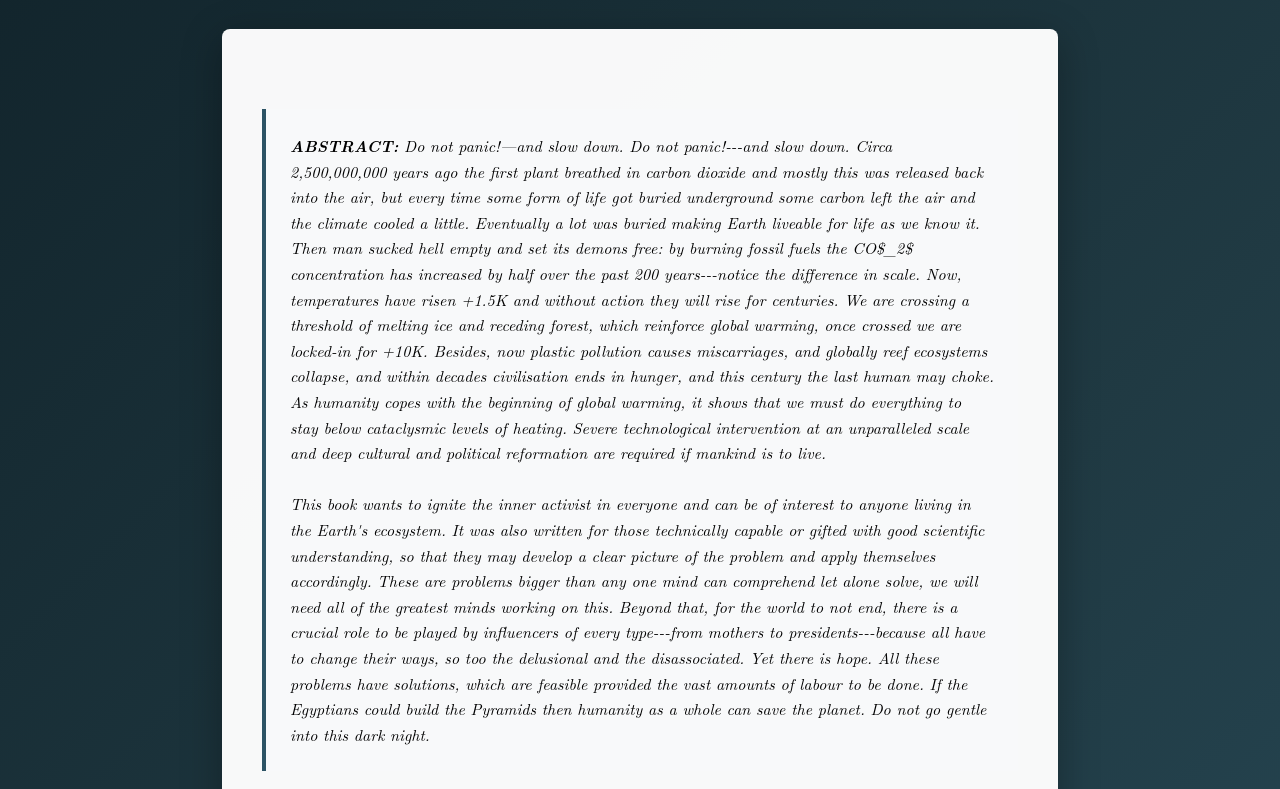
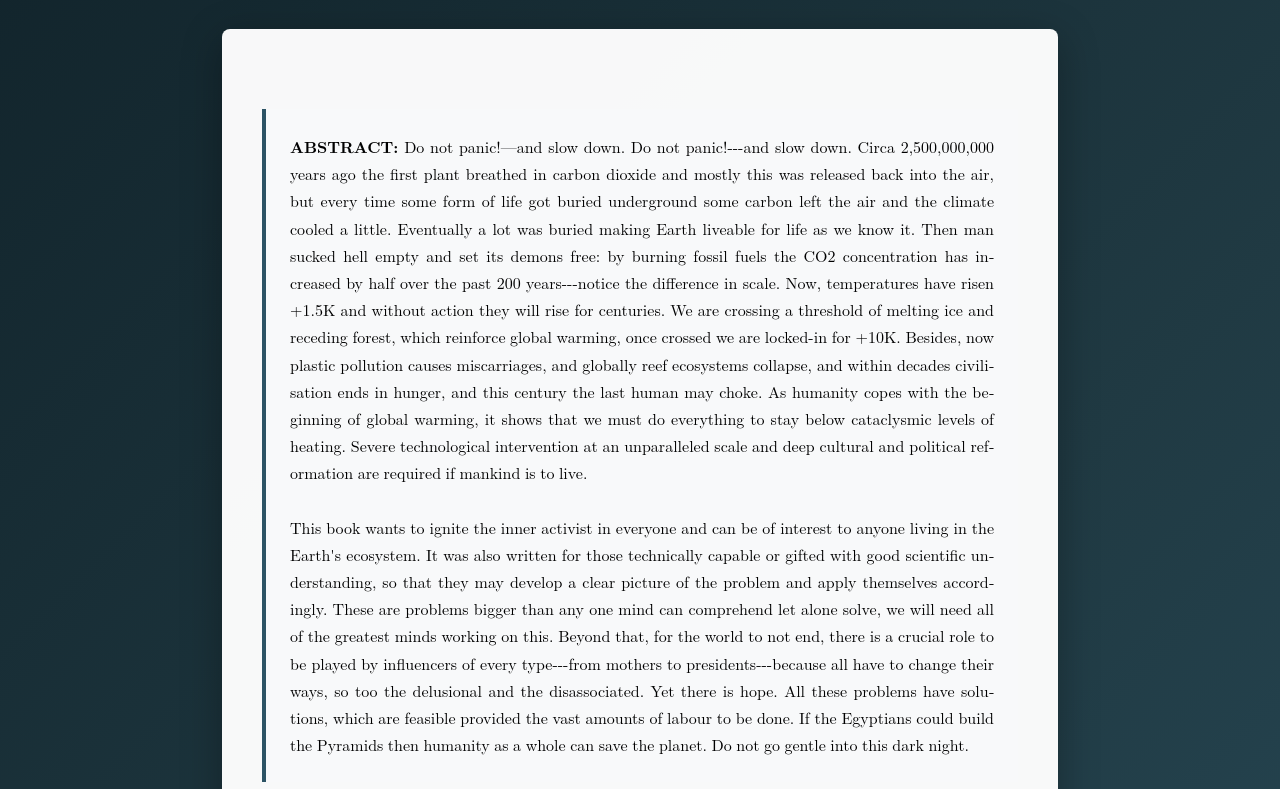
Before and after one commit to Jelterminator/apocalypse-manifesto, a plain HTML site: page index.html in a window 1280 px wide. Shown: the part 391-1180 px from the top of the page. Drawn offline with Linux system fonts and the light colour scheme.

Commit message:
Modify abstract section styles and content
Updated styles for the abstract section and improved text justification.

```diff
--- a/index.html
+++ b/index.html
@@ -66,7 +66,12 @@
             padding: 1.5rem;
             border-left: 4px solid #2c5364;
             margin: 2rem 0;
-            font-style: italic;
+            font-style: normal;
+            text-align: justify;
+            text-justify: inter-word;
+            line-height: 1.7;
+            hyphens: auto;
+            word-spacing: -0.05em;
         }
 
         .cta-buttons {
@@ -211,7 +216,7 @@
 
         <main>
             <div class="abstract">
-                <strong>ABSTRACT:</strong> Do not panic!—and slow down. Do not panic!---and slow down. Circa 2,500,000,000 years ago the first plant breathed in carbon dioxide and mostly this was released back into the air, but every time some form of life got buried underground some carbon left the air and the climate cooled a little. Eventually a lot was buried making Earth liveable for life as we know it. Then man sucked hell empty and set its demons free: by burning fossil fuels the CO$_2$ concentration has increased by half over the past 200 years---notice the difference in scale. Now, temperatures have risen +1.5K and without action they will rise for centuries. We are crossing a threshold of melting ice and receding forest, which reinforce global warming, once crossed we are locked-in for +10K. Besides, now plastic pollution causes miscarriages, and globally reef ecosystems collapse, and within decades civilisation ends in hunger, and this century the last human may choke. As humanity copes with the beginning of global warming, it shows that we must do everything to stay below cataclysmic levels of heating. Severe technological intervention at an unparalleled scale and deep cultural and political reformation are required if mankind is to live.
+                <strong>ABSTRACT:</strong> Do not panic!—and slow down. Do not panic!---and slow down. Circa 2,500,000,000 years ago the first plant breathed in carbon dioxide and mostly this was released back into the air, but every time some form of life got buried underground some carbon left the air and the climate cooled a little. Eventually a lot was buried making Earth liveable for life as we know it. Then man sucked hell empty and set its demons free: by burning fossil fuels the CO2 concentration has increased by half over the past 200 years---notice the difference in scale. Now, temperatures have risen +1.5K and without action they will rise for centuries. We are crossing a threshold of melting ice and receding forest, which reinforce global warming, once crossed we are locked-in for +10K. Besides, now plastic pollution causes miscarriages, and globally reef ecosystems collapse, and within decades civilisation ends in hunger, and this century the last human may choke. As humanity copes with the beginning of global warming, it shows that we must do everything to stay below cataclysmic levels of heating. Severe technological intervention at an unparalleled scale and deep cultural and political reformation are required if mankind is to live.
                 <br><br>
                 This book wants to ignite the inner activist in everyone and can be of interest to anyone living in the Earth's ecosystem. It was also written for those technically capable or gifted with good scientific understanding, so that they may develop a clear picture of the problem and apply themselves accordingly. These are problems bigger than any one mind can comprehend let alone solve, we will need all of the greatest minds working on this. Beyond that, for the world to not end, there is a crucial role to be played by influencers of every type---from mothers to presidents---because all have to change their ways, so too the delusional and the disassociated. Yet there is hope. All these problems have solutions, which are feasible provided the vast amounts of labour to be done. If the Egyptians could build the Pyramids then humanity as a whole can save the planet. Do not go gentle into this dark night.
             </div>
```
